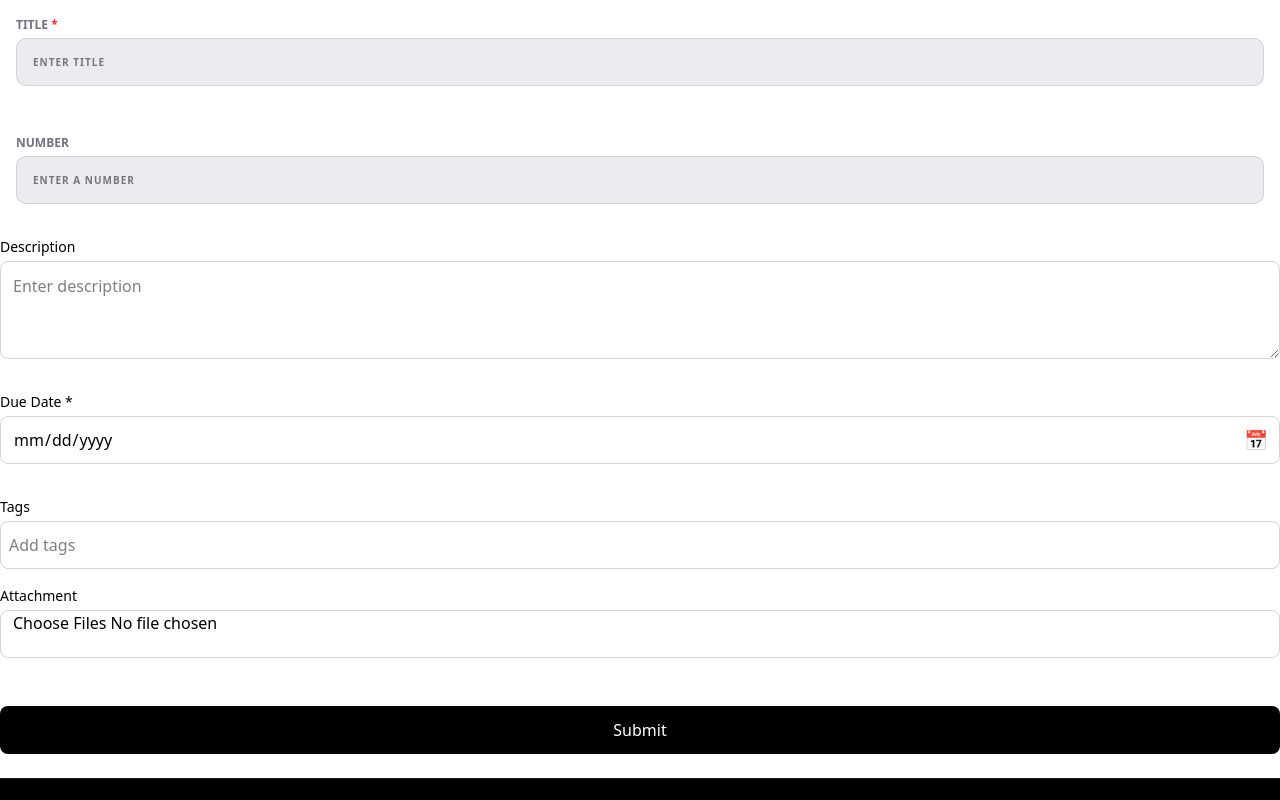
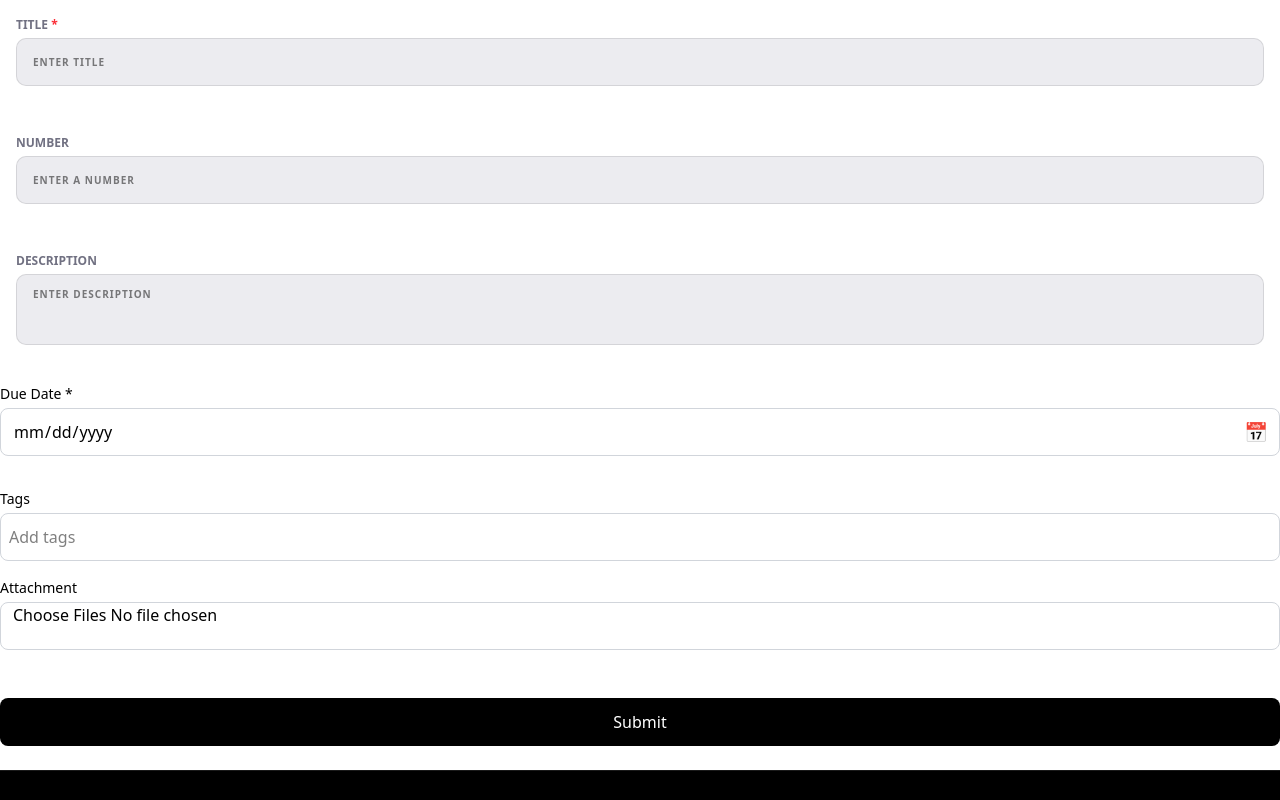
Before and after one commit to SELab-2/viernulvier-4, a Nuxt app in the folder frontend/: page /tempShowcase in a window 1280 px wide. Shown: the top 800 px of the page. Built offline with nearby package versions, Linux system fonts and the light colour scheme.

Commit message:
basetextarea: updated css + added documentation

```diff
--- a/frontend/app/components/form/fields/BaseInput.vue
+++ b/frontend/app/components/form/fields/BaseInput.vue
@@ -1,8 +1,9 @@
 <script setup lang="ts">
 /**
- * A reusable input field , includes:
+ * A reusable input field, includes:
  *  - Optional label and placeholder
  *  - Supports text and number inputs (default: text)
+ *  - Required indicator
  *  - Binds value via v-model
  *
  * Usage:
--- a/frontend/app/components/form/fields/BaseTextArea.vue
+++ b/frontend/app/components/form/fields/BaseTextArea.vue
@@ -1,10 +1,26 @@
 <script setup lang="ts">
+/**
+ * A reusable textarea field, includes:
+ *  - Optional label and placeholder
+ *  - Configurable number of rows (default: 5)
+ *  - Required indicator
+ *  - Binds value via v-model
+ *
+ * Usage:
+ * <BaseTextArea
+ *   v-model="description"
+ *   label="Description"
+ *   placeholder="Enter description"
+ *   :rows="3"
+ *   required
+ * />
+ */
 interface Props {
-  label?: string
-  placeholder?: string
+  label?: string // label displayed above the field
+  placeholder?: string // placeholder text displayed inside the field
   id?: string
-  required?: boolean
-  rows?: number
+  required?: boolean // adds a "*" if required
+  rows?: number // amount of rows, determines the height of the field
 }
 withDefaults(defineProps<Props>(), {
   rows: 5
@@ -14,54 +30,23 @@ const model = defineModel<string>()
 </script>
 
 <template>
-  <div class="base-textarea">
-    <label v-if="label" :for="id" class="textarea-label">
-      {{ label }} <span v-if="required" class="required-star">*</span>
+  <!-- Optional Label -->
+  <div class="m-4">
+    <label v-if="label" :for="id" class="text-[12px] font-bold uppercase text-muted-foreground mb-1 block">
+      {{ label }} <span v-if="required" class="text-red-500">*</span>
     </label>
 
+    <!-- Text area field -->
     <textarea
         :id="id"
         :placeholder="placeholder"
         v-model="model"
         :required="required"
         :rows="rows"
-        class="textarea-field"
+        class="px-4 py-3 bg-muted border border-border font-bold uppercase text-[10px] tracking-widest rounded-lg w-full outline-none transition-colors duration-150 hover:border-foreground/20 hover:bg-muted/70 focus:border-foreground/30 focus:bg-background resize-none"
     />
   </div>
 </template>
 
 <style scoped>
-.base-textarea {
-  display: flex;
-  flex-direction: column;
-  margin-bottom: 1rem;
-}
-
-.textarea-label {
-  display: block;
-  margin-bottom: 0.25rem;
-  font-size: 0.875rem;
-  font-weight: 500;
-}
-
-.required-star {
-  color: inherit;
-}
-
-.textarea-field {
-  width: 100%;
-  min-height: 6rem;
-  padding: 0.75rem;
-  border: 1px solid #d1d5db;
-  border-radius: 0.5rem;
-  background-color: #ffffff;
-  font-size: 1rem;
-  outline: none;
-  resize: vertical;
-  transition: border-color 0.2s;
-}
-
-.textarea-field:focus {
-  border-color: #d1d5db;
-}
 </style>
```
